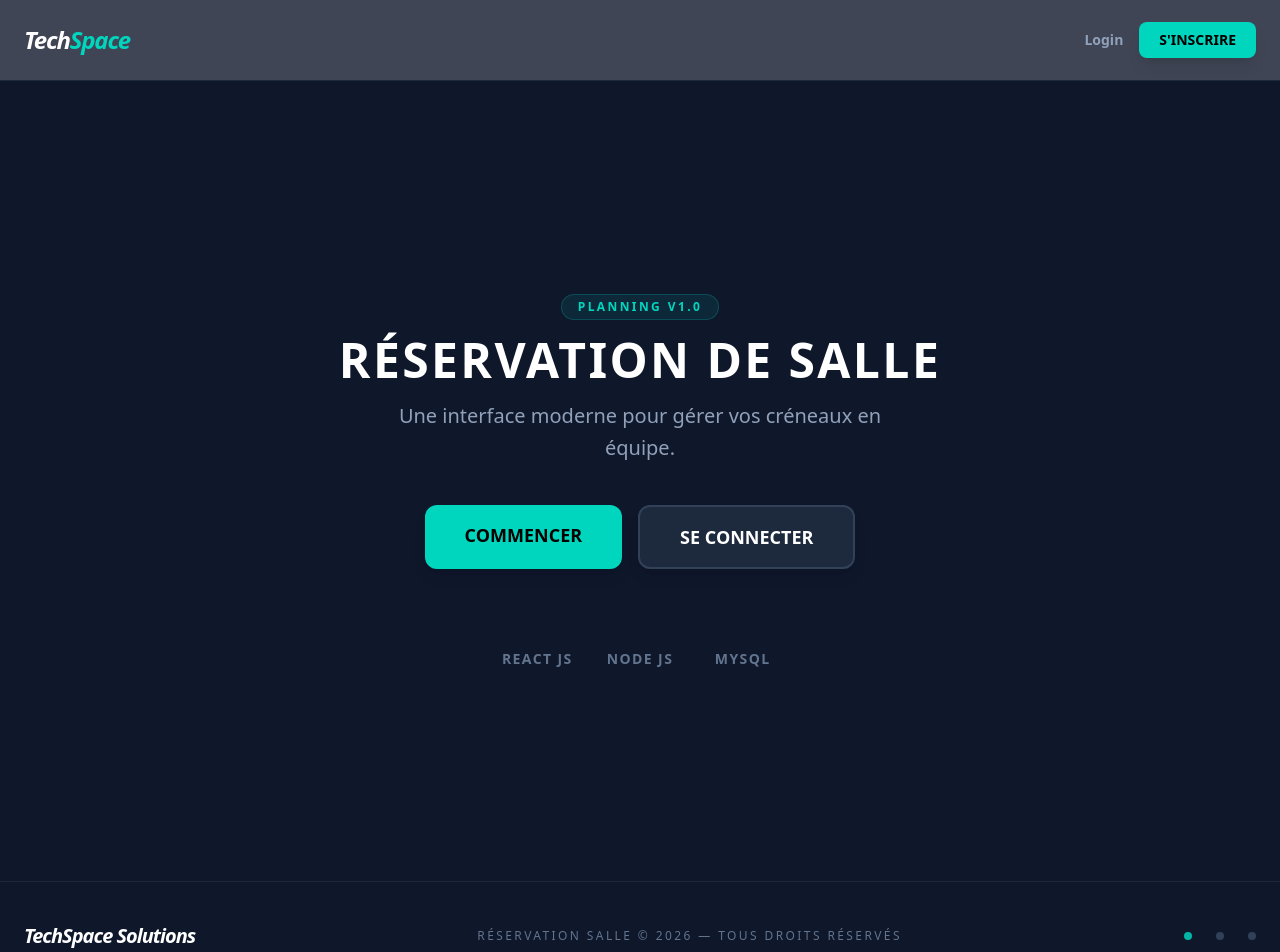
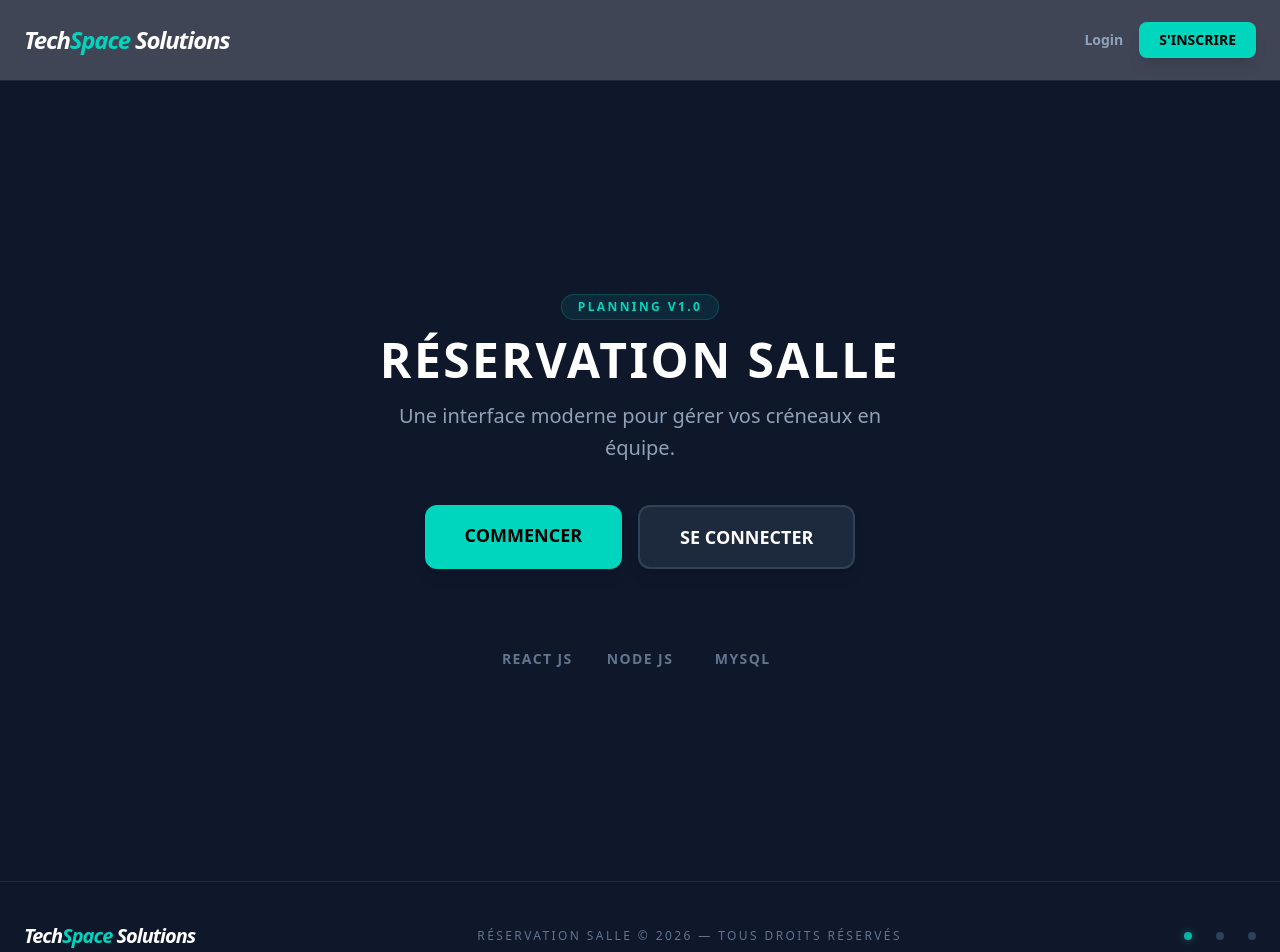
Before and after one commit to emmanuelle-dupasmahe/reservation-salle, a React app in the folder frontend/: page / in a window 1280 px wide. Shown: the top 952 px of the page. Built offline with nearby package versions, Linux system fonts and the light colour scheme; the HTML template or start-up script is replaced by a standard one.

Commit message:
réparation du logo techspace solutions j'avais mis sx au lieu sm:inline alors cela cachait tout le temps le solutions meme sur desktop et harmonisation avec le footer

```diff
--- a/frontend/src/components/Footer.jsx
+++ b/frontend/src/components/Footer.jsx
@@ -1,18 +1,27 @@
-// components/Footer.jsx
+import { Link } from 'react-router-dom';
+
 function Footer() {
     return (
         <footer className="bg-slate-900 border-t border-slate-800 py-10">
-            <div className="max-w-7xl mx-auto px-6 flex flex-col md:flex-row justify-between items-center gap-4">
-                <div className="text-white font-black italic tracking-tighter text-xl">
-                    TechSpace Solutions
-                </div>
+            <div className="max-w-7xl mx-auto px-6 flex flex-col md:flex-row justify-between items-center gap-6">
 
-                <p className="text-slate-500 text-xs font-medium uppercase tracking-[0.2em]">
+                {/* Logo avec lien vers l'accueil */}
+                <Link
+                    to="/"
+                    className="text-white font-black italic tracking-tighter text-xl flex-shrink-0 hover:opacity-80 transition-opacity"
+                >
+                    Tech<span className="text-teal-400">Space</span>
+                    <span className="hidden sm:inline"> Solutions</span>
+                </Link>
+
+                {/* Texte de copyright */}
+                <p className="text-slate-500 text-[10px] md:text-xs font-medium uppercase tracking-[0.2em] text-center">
                     Réservation Salle &copy; {new Date().getFullYear()} — Tous droits réservés
                 </p>
 
-                <div className="flex gap-6">
-                    <div className="w-2 h-2 rounded-full bg-teal-400 animate-pulse"></div>
+                {/* Indicateurs visuels */}
+                <div className="flex gap-6 items-center">
+                    <div className="w-2 h-2 rounded-full bg-teal-400 animate-pulse shadow-[0_0_10px_rgba(45,212,191,0.5)]"></div>
                     <div className="w-2 h-2 rounded-full bg-slate-700"></div>
                     <div className="w-2 h-2 rounded-full bg-slate-700"></div>
                 </div>
--- a/frontend/src/components/Header.jsx
+++ b/frontend/src/components/Header.jsx
@@ -14,13 +14,13 @@ function Header() {
         <header className="sticky top-0 z-50 bg-slate-900/80 backdrop-blur-md border-b border-slate-800">
             <div className="max-w-7xl mx-auto px-4 md:px-6 h-16 md:h-20 flex items-center justify-between">
 
-                {/* Logo : Taille réduite sur mobile */}
+                {/* Logo : réduit sur mobile */}
                 <Link to="/" className="text-lg md:text-2xl font-black italic tracking-tighter text-white flex-shrink-0">
                     Tech<span className="text-teal-400">Space</span>
-                    <span className="hidden xs:inline"> Solutions</span>
+                    <span className="hidden sm:inline"> Solutions</span>
                 </Link>
 
-                {/* Navigation : On remplace hidden par un affichage flex discret sur mobile */}
+                {/* Navigation : flex sur mobile */}
                 <nav className="flex items-center gap-3 md:gap-8">
                     {isAuthenticated && (
                         <>
--- a/frontend/src/pages/Home.jsx
+++ b/frontend/src/pages/Home.jsx
@@ -13,7 +13,7 @@ function Home() {
             </span>
 
             <h1 className="text-white uppercase text-5xl md:text-5xl font-black mb-4 tracking-wider">
-                Réservation de salle
+                Réservation salle
             </h1>
 
             <p className="text-slate-400 text-lg md:text-xl max-w-lg mb-10 leading-relaxed font-light">
```
